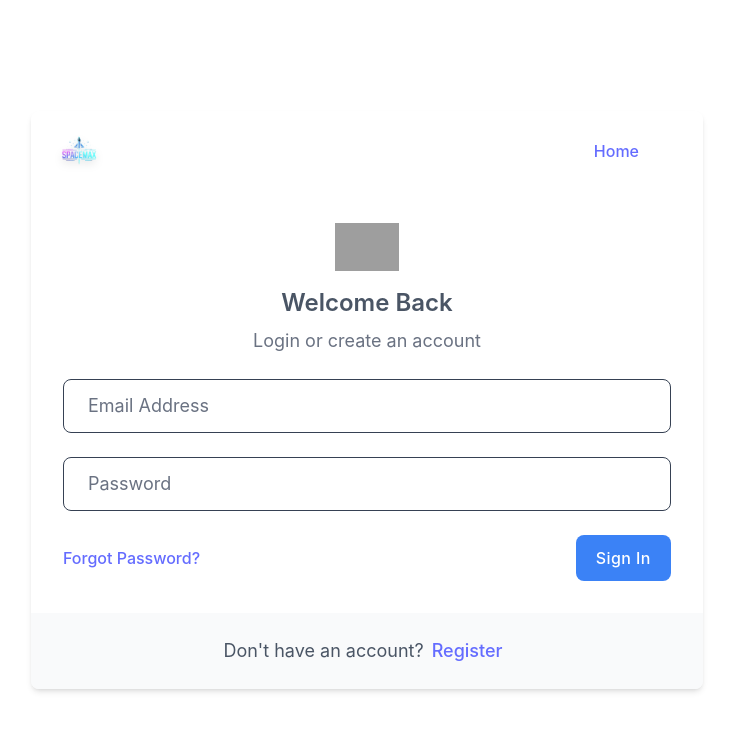
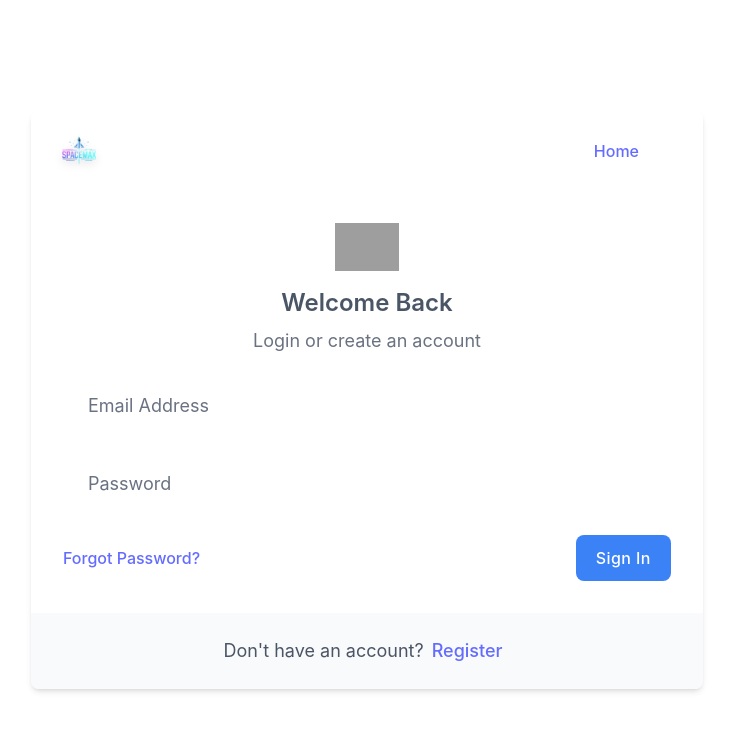
Before and after one commit to Anermers95/SWE5006, a React (Vite) app in the folder frontend/: page /login in a window 1280 px wide. Shown: the top 730 px of the page, without its empty margins (273-1006 px from the left). Built offline with nearby package versions, Linux system fonts and the light colour scheme; grey boxes are pictures that could not be loaded.

Commit message:
Frontend login text color fix

```diff
--- a/frontend/src/component/LoginForm.tsx
+++ b/frontend/src/component/LoginForm.tsx
@@ -87,7 +87,7 @@
         <form onSubmit={handleSubmit}>
           <div className="w-full mt-6">
             <input
-              className="block w-full px-6 py-3 mt-2 text-lg text-gray-700 placeholder-gray-500 bg-white border rounded-lg dark:bg-gray-800 dark:border-gray-600 dark:placeholder-gray-400 focus:border-blue-400 dark:focus:border-blue-300 focus:ring-opacity-40 focus:outline-none focus:ring focus:ring-blue-300"
+              className="block w-full px-6 py-3 mt-2 text-lg text-white placeholder-gray-500 bg-white border rounded-lg dark:bg-gray-800 dark:border-gray-600 dark:placeholder-gray-400 focus:border-blue-400 dark:focus:border-blue-300 focus:ring-opacity-40 focus:outline-none focus:ring focus:ring-blue-300"
               type="email"
               placeholder="Email Address"
               aria-label="Email Address"
@@ -99,7 +99,7 @@
 
           <div className="w-full mt-6">
             <input
-              className="block w-full px-6 py-3 mt-2 text-lg text-gray-700 placeholder-gray-500 bg-white border rounded-lg dark:bg-gray-800 dark:border-gray-600 dark:placeholder-gray-400 focus:border-blue-400 dark:focus:border-blue-300 focus:ring-opacity-40 focus:outline-none focus:ring focus:ring-blue-300"
+              className="block w-full px-6 py-3 mt-2 text-lg text-white placeholder-gray-500 bg-white border rounded-lg dark:bg-gray-800 dark:border-gray-600 dark:placeholder-gray-400 focus:border-blue-400 dark:focus:border-blue-300 focus:ring-opacity-40 focus:outline-none focus:ring focus:ring-blue-300"
               type="password"
               placeholder="Password"
               aria-label="Password"
```
